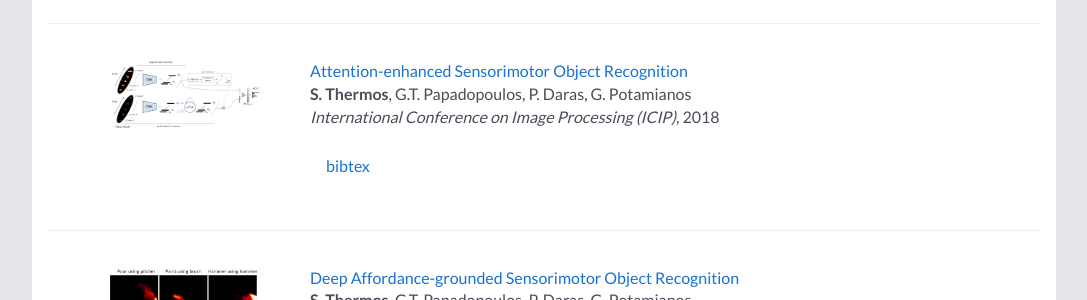
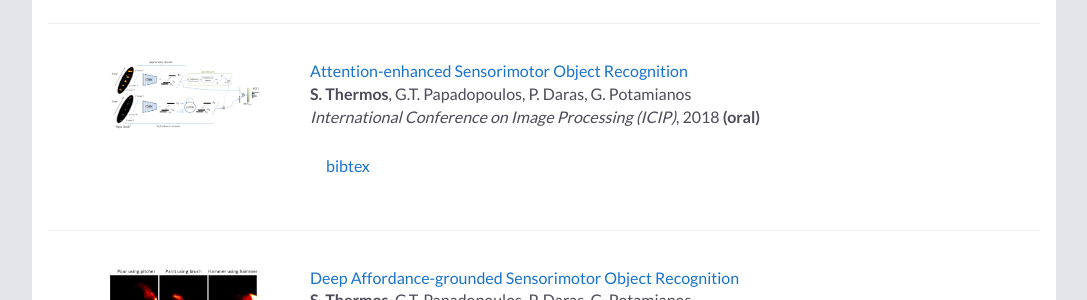
Before and after one commit to spthermo/spthermo.github.io, a Jekyll site: the page built from index.md, in a window 1280 px wide. Shown: the part 1120-1420 px from the top of the page, without its empty margins (96-1183 px from the left). Built offline with Jekyll 4.4.1, drawn with Linux system fonts in a browser that asks for light colours; nearby versions of some CDN libraries; our own code applies the rules of GitHub Pages for plain Markdown files.

Commit message:
Update default.html

```diff
--- a/_layouts/default.html
+++ b/_layouts/default.html
@@ -127,7 +127,7 @@
         <td width="75%" valign="top">
           <p><a href="https://ieeexplore.ieee.org/document/8451158"><heading>Attention-enhanced Sensorimotor Object Recognition</heading></a><br>
           <strong>S. Thermos</strong>, G.T. Papadopoulos, P. Daras, G. Potamianos<br>
-          <em>International Conference on Image Processing (ICIP)</em>, 2018 <br>
+          <em>International Conference on Image Processing (ICIP)</em>, 2018 <strong>(oral)</strong><br>
 
           <div class="paper" id="icip">
             <a shape="rect" href="javascript:togglebib('thermos2018attention')" class="togglebib">bibtex</a>
```
